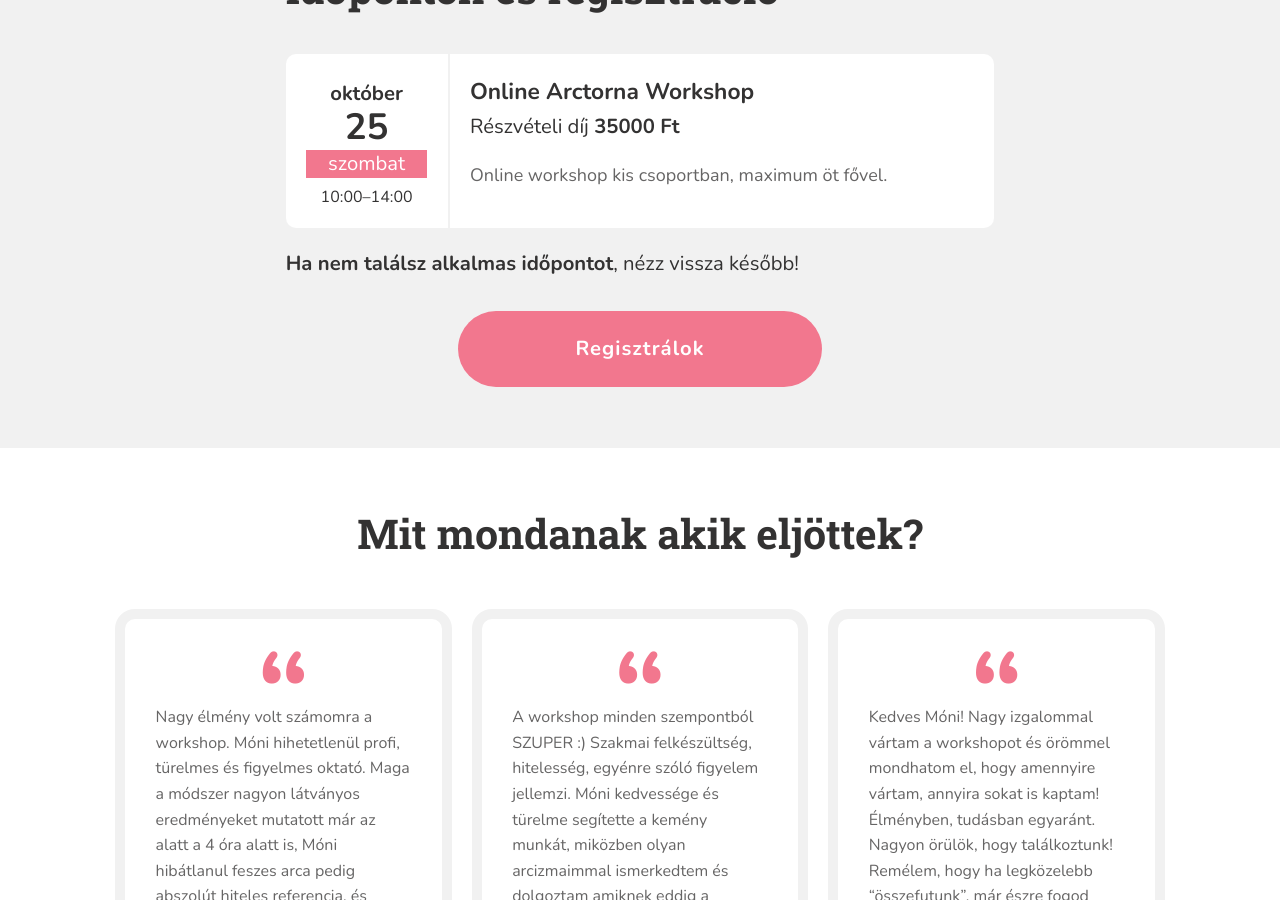
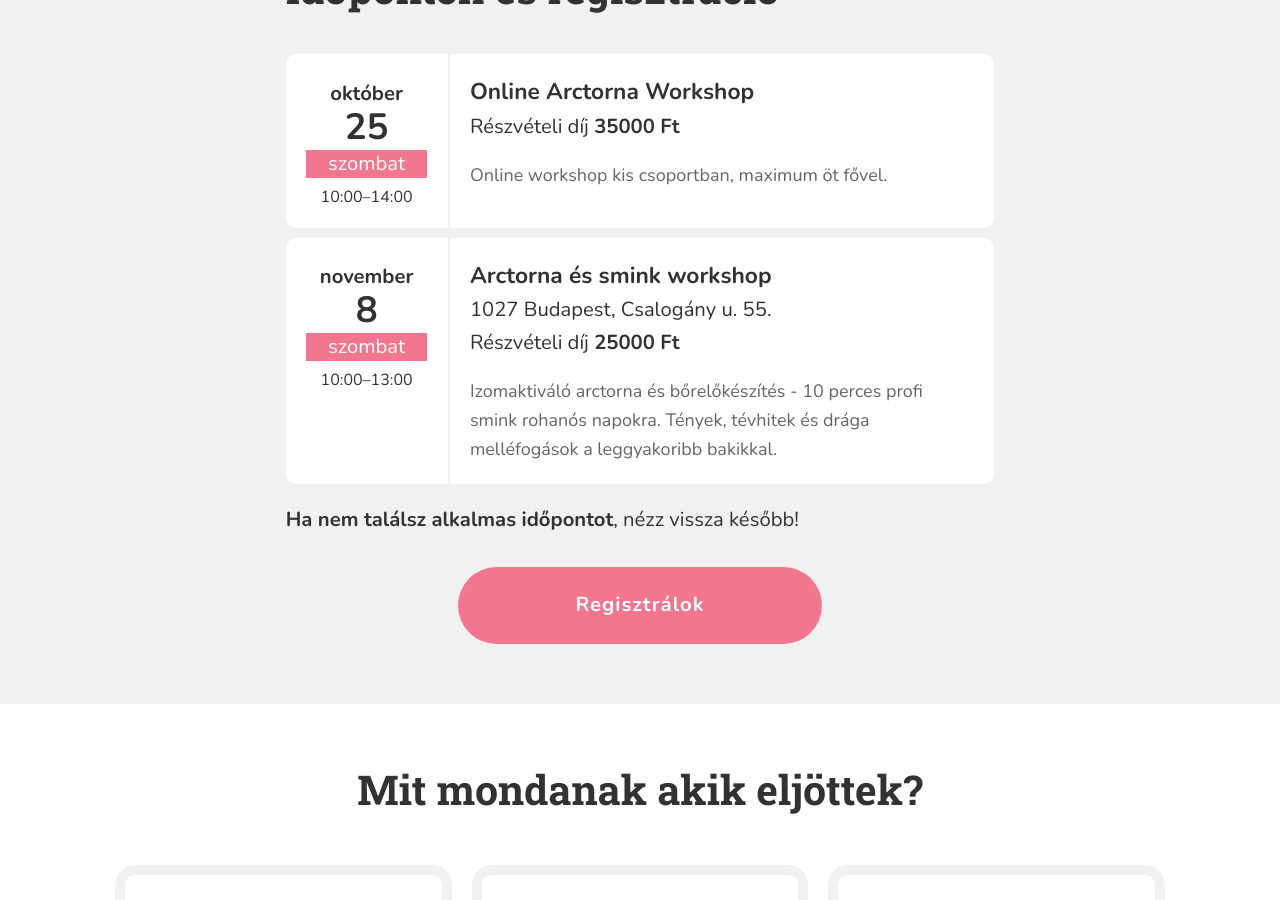
Before and after one commit to monikamudra/arctorna, a Jekyll site: the page built from workshop.md, in a window 1280 px wide and 900 px high, scrolled down 2199 px. Built offline with Jekyll 4.4.1, drawn with Linux system fonts in a browser that asks for light colours.

Commit message:
Update workshop event

```diff
--- a/_data/workshop.yaml
+++ b/_data/workshop.yaml
@@ -49,16 +49,6 @@ events:
     price: 35000
     full: true
 
-  - date: 2025-9-27-T10:00
-    start: "10:00"
-    end: "13:00"
-    title: Speciális Arctorna Workshop
-    description: >-
-      Arctorna workshop az arc aszimmetriájának javítására, személyes jelenléttel.
-    address: 1027 Budapest, Csalogány u. 55.
-    price: 25000
-    full: false
-
   - date: 2025-10-25-T10:00
     start: "10:00"
     end: "14:00"
@@ -67,3 +57,15 @@ events:
       Online workshop kis csoportban, maximum öt fővel.
     price: 35000
     full: false
+
+  - date: 2025-11-8-T10:00
+    start: "10:00"
+    end: "13:00"
+    title: Arctorna és smink workshop
+    description: >-
+       Izomaktiváló arctorna és bőrelőkészítés -
+       10 perces profi smink rohanós napokra.
+       Tények, tévhitek és drága melléfogások a leggyakoribb bakikkal.
+    address: 1027 Budapest, Csalogány u. 55.
+    price: 25000
+    full: false
```
